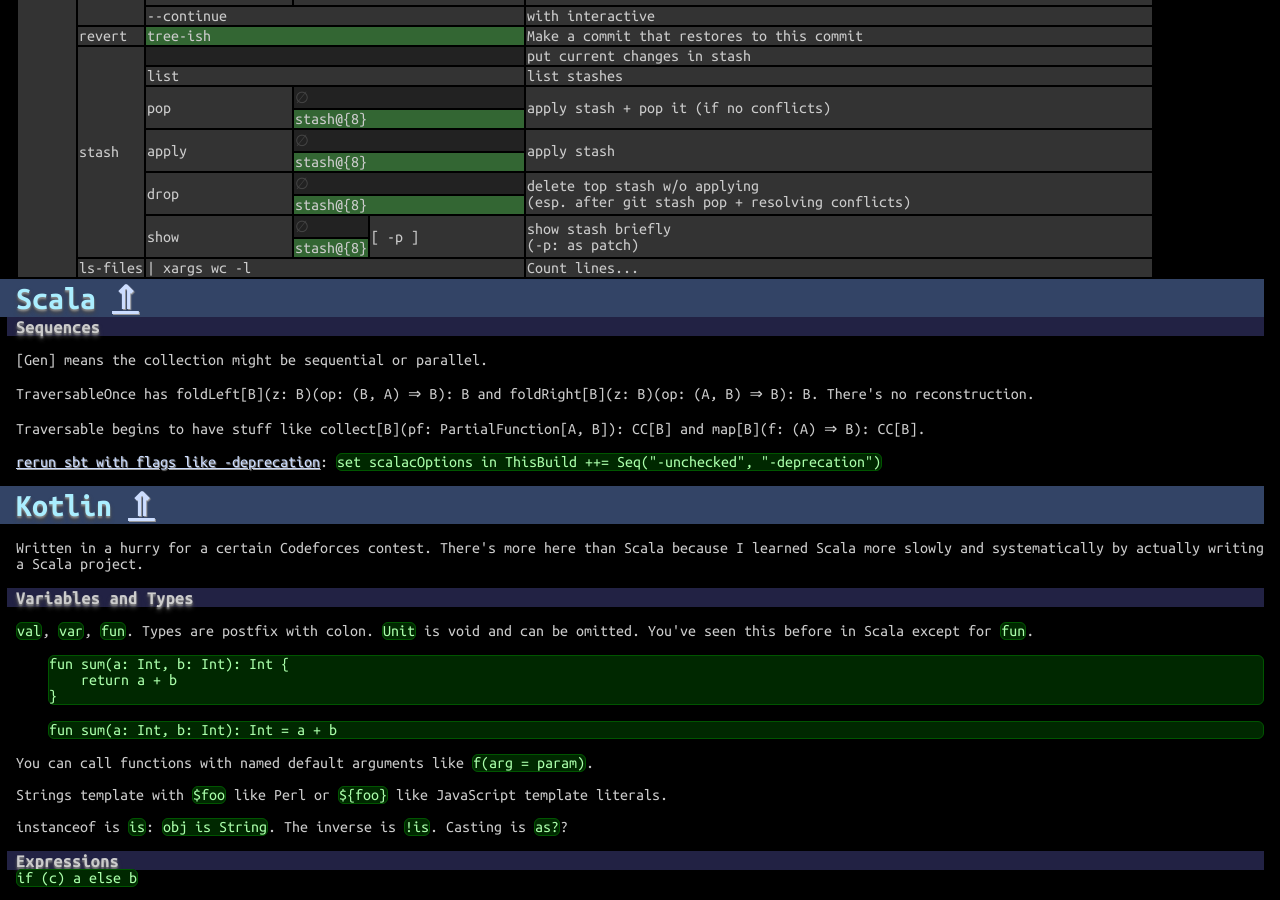
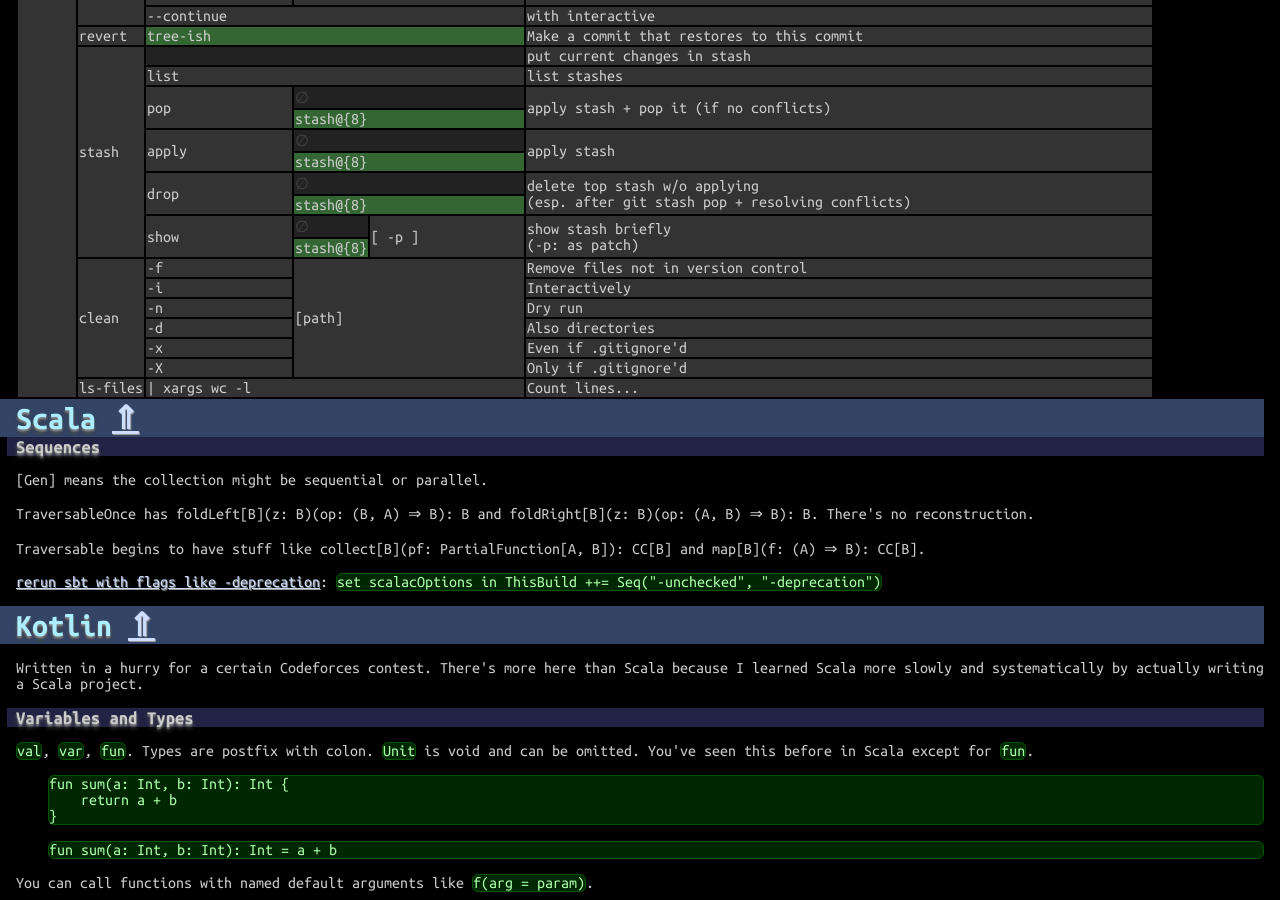
Before and after one commit to betaveros/cs, a Jekyll site: the page built from index.html, in a window 1280 px wide and 900 px high, scrolled down 33321 px. Built offline with Jekyll 4.4.1, drawn with Linux system fonts in a browser that asks for light colours.

Commit message:
git clean

```diff
--- a/_includes/git.html
+++ b/_includes/git.html
@@ -25,7 +25,7 @@
 <p>The actual cheat sheet.</p>
 <table>
 	<tr><th>Command</th><th colspan="4">Subcommands, flags, arguments</th><th>Description</th></tr>
-	<tr><td rowspan="51">git</td>
+	<tr><td rowspan="57">git</td>
 		<td colspan="4">status</td><td class="empty"></td></tr>
 	<tr><td colspan="4">hist</td><td>[alias]<br/>&nbsp; &nbsp; hist = log --pretty=format:\"%h %ad | %s%d [%an]\" --graph --date=short<br/>(see <a href="http://gitimmersion.com/lab_10.html">git immersion</a>)</td></tr>
 	<tr><td rowspan="5">add</td><td colspan="3" class="cr">files</td><td class="empty"></td></tr>
@@ -91,5 +91,11 @@
 	<tr><td class="cg" colspan="2">stash@{8}</td></tr>
 	<tr><td rowspan="2">show</td><td class="empty">&empty;</td><td rowspan="2">[ -p ]</td><td rowspan="2">show stash briefly<br />(-p: as patch)</td></tr>
 	<tr><td class="cg">stash@{8}</td></tr>
+	<tr><td rowspan="6">clean</td><td>-f</td><td colspan="2" rowspan="6">[path]</td><td>Remove files not in version control</td></tr>
+	<tr><td>-i</td><td>Interactively</td></tr>
+	<tr><td>-n</td><td>Dry run</td></tr>
+	<tr><td>-d</td><td>Also directories</td></tr>
+	<tr><td>-x</td><td>Even if .gitignore'd</td></tr>
+	<tr><td>-X</td><td>Only if .gitignore'd</td></tr>
 	<tr><td>ls-files</td><td colspan="3">| xargs wc -l</td><td>Count lines...</td></tr>
 </table>
```
